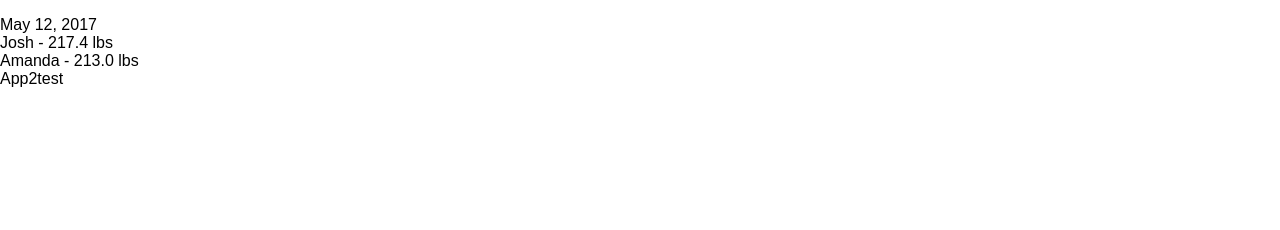
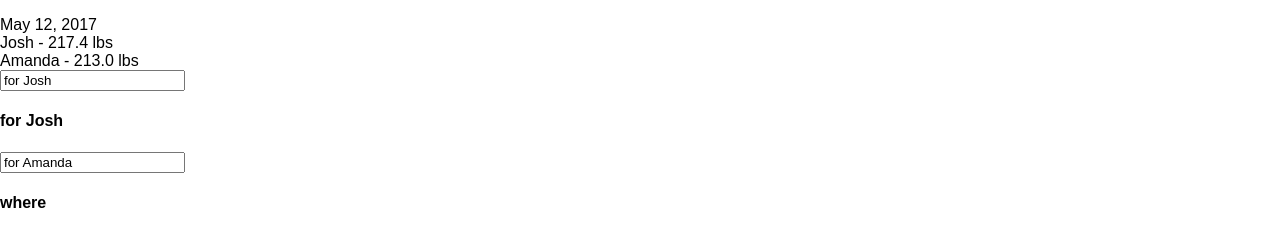
Before and after one commit to farstrider777/weight_loss_journey, a React (Create React App) app: page / in a window 1280 px wide. Shown: the part 857-1087 px from the top of the page. Before the commit the page ends 945 px from the top, so only its background shows below. Built offline with nearby package versions, Linux system fonts and the light colour scheme; grey boxes are pictures that could not be loaded.

Commit message:
working on databind and display on from

```diff
--- a/src/App.js
+++ b/src/App.js
@@ -45,10 +45,42 @@ class App extends Component {
 }
 
 class App2 extends Component{
-  render () {
-    return (
-      <div>App2test</div>
-    )
+  constructor(props) {
+     super(props);
+
+     this.state = {
+        data: 'for Josh'
+     }
+
+     this.updateState = this.updateState.bind(this);
+
+     this.state2 = {
+        data2: 'for Amanda'
+     }
+
+     this.updateState2 = this.updateState2.bind(this);
+
+  };
+
+  updateState(e) {
+     this.setState({data: e.target.value});
+  }
+
+  updateState2(e) {
+     this.setState({data: e.target.value});
+  }
+
+  render() {
+     return (
+        <div>
+           <input type="text" value={this.state.data}
+              onChange={this.updateState} />
+           <h4>{this.state.data}</h4>
+           <input type="text" value={this.state2.data2}
+              onChange={this.updateState2} />
+           <h4>{this.state.data2}where</h4>
+        </div>
+     );
   }
 }
 
```
